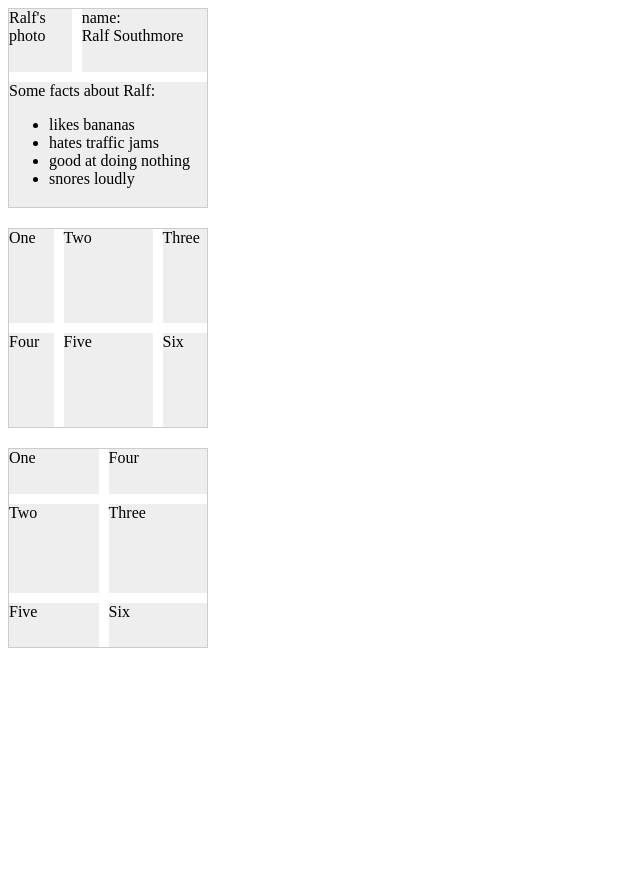
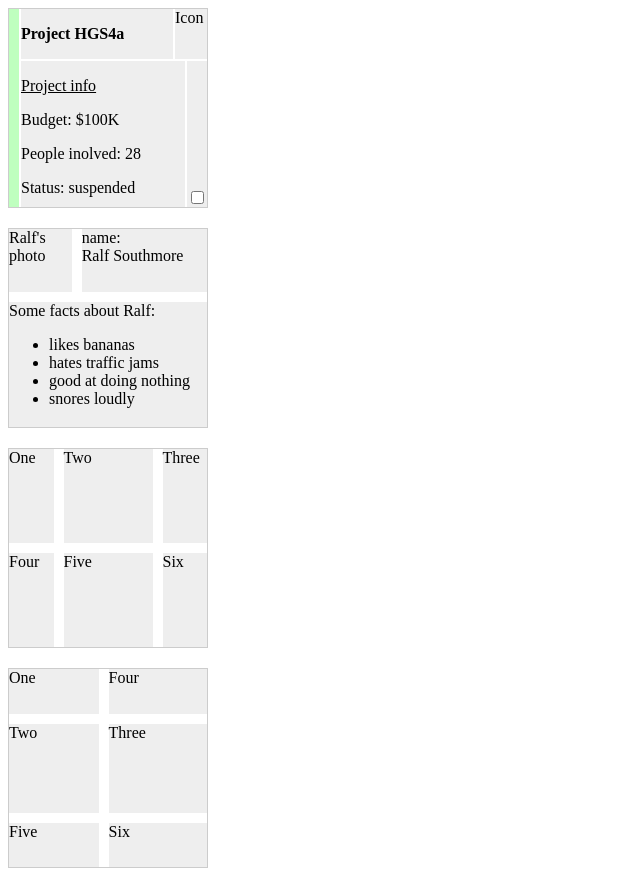
Before and after one commit to ungear/grid-layout-research, a plain HTML site: page index.html in a window 1280 px wide. Shown: the whole page, without its empty margins (0-640 px from the left). Before the commit the page ends 800 px from the top, so only its background shows below. Drawn offline with Linux system fonts and the light colour scheme.

Commit message:
project card

```diff
--- a/index.html
+++ b/index.html
@@ -3,6 +3,22 @@
     <link rel="stylesheet" href="style.css">
   </head>
   <body>
+    <div class='grid grid-4'>
+        <div class="status"></div>
+        <div class="name">
+          <p style='font-weight: bold;'>Project HGS4a</p>
+        </div>
+        <div class="icon">Icon</div>
+        <div class="info">
+          <p style='text-decoration: underline;'>Project info</p>
+          <p>Budget: $100K</p>
+          <p>People inolved: 28</p>
+          <p style='margin-bottom: 0;'>Status: suspended</p>
+        </div>
+        <div class="checkbox">
+          <input type='checkbox'/>
+        </div>
+      </div>
     <div class='grid grid-3'>
       <div class="photo">Ralf's photo</div>
       <div class="summary">
--- a/style.css
+++ b/style.css
@@ -12,6 +12,36 @@
 .grid div{
   background: rgba(200,200,200, .3);
 }
+
+.grid-4{
+  grid-gap: 2px;
+  grid-template-rows: 50px auto;
+  grid-template-columns: 10px auto 10px 20px;
+}
+.grid-4 .status{
+  grid-column:1;
+  grid-row:1/ span 2;
+  background: #bfffbf;
+}
+.grid-4 .name{
+  grid-row:1;
+  grid-column:2;
+}
+.grid-4 .icon{
+  grid-row:1;
+  grid-column:3 / span 2;
+}
+.grid-4 .info{
+  grid-row:2;
+  grid-column:2 / span 2;
+}
+.grid-4 .checkbox{
+  grid-row:2;
+  grid-column:4;
+  display: flex;
+  align-items: flex-end;
+}
+
 .grid-3{
   grid-template-rows: 1fr 2fr;
   grid-template-columns: 1fr 2fr;
```
